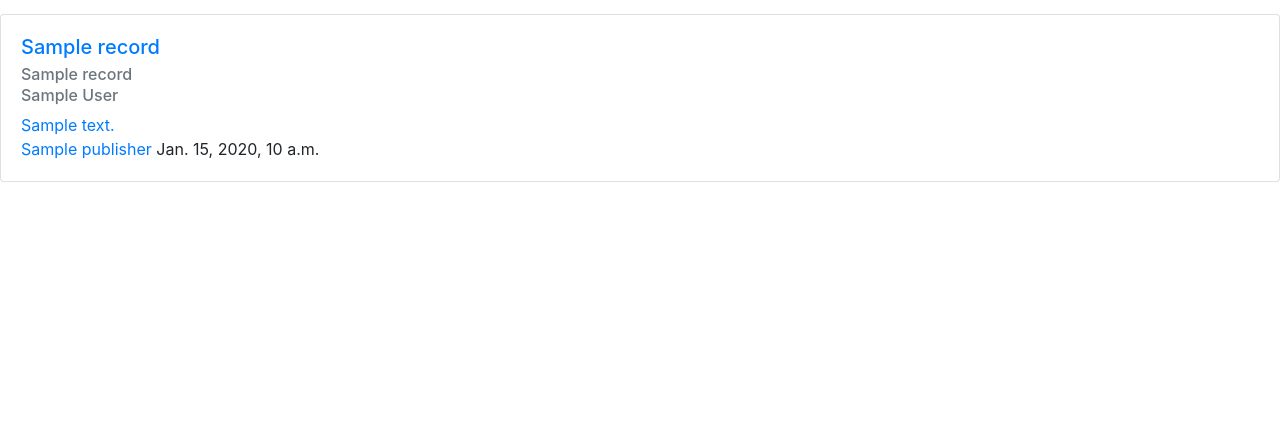
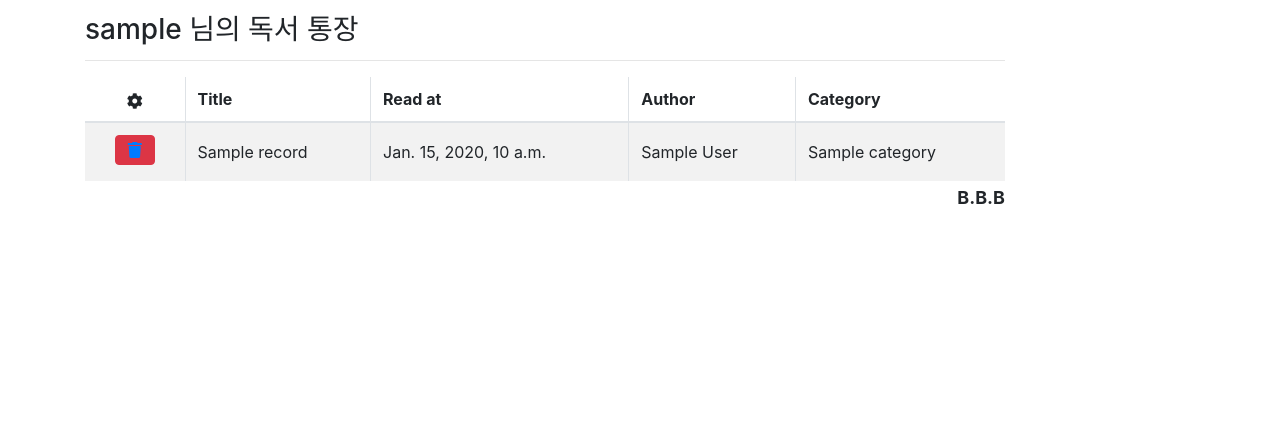
Before and after one commit to xyz-wr/B.B.B, a Django app: template personal/templates/my_page.html in a window 1280 px wide. Shown: the part 56-480 px from the top of the page. Run offline with Django 3.2, Linux system fonts and the light colour scheme; the template is opened without the code that fills it: most values are stand-ins (such as "Sample title", 1, 10 or a date in 2020); some libraries are stand-ins or nearby versions.

Commit message:
독서통장 css

```diff
--- a/personal/templates/my_page.html
+++ b/personal/templates/my_page.html
@@ -8,28 +8,127 @@
 <html lang="en">
 
 <head>
+
+    <link href="https://cdnjs.cloudflare.com/ajax/libs/font-awesome/4.4.0/css/font-awesome.min.css" rel='stylesheet' type='text/css'>
+
     <title>{{username}} 님의 독서 통장 </title>
+    <style>
+        .panel-table .panel-body{
+        padding:0;
+        }
+
+        .panel-table .panel-body .table-bordered{
+        border-style: none;
+        margin:0;
+        }
+
+        .panel-table .panel-body .table-bordered > thead > tr > th:first-of-type {
+            text-align:center;
+            width: 100px;
+        }
+
+        .panel-table .panel-body .table-bordered > thead > tr > th:last-of-type,
+        .panel-table .panel-body .table-bordered > tbody > tr > td:last-of-type {
+        border-right: 0px;
+        }
+
+        .panel-table .panel-body .table-bordered > thead > tr > th:first-of-type,
+        .panel-table .panel-body .table-bordered > tbody > tr > td:first-of-type {
+        border-left: 0px;
+        }
+
+        .panel-table .panel-body .table-bordered > tbody > tr:first-of-type > td{
+        border-bottom: 0px;
+        }
+
+        .panel-table .panel-body .table-bordered > thead > tr:first-of-type > th{
+        border-top: 0px;
+        }
+
+        .panel-table .panel-footer .pagination{
+        margin:0;
+        }
+
+        .panel-table .panel-footer .col{
+        line-height: 34px;
+        height: 34px;
+        }
+
+        .panel-table .panel-heading .col h3{
+        line-height: 30px;
+        height: 30px;
+        }
+
+        .panel-table .panel-body .table-bordered > tbody > tr > td{
+        line-height: 34px;
+        }
+
+
+    </style>
     {% fontawesome_5_static %}
 </head>
 
 <body>
     {% include 'nav.html' %}
     <div class="record-list">
-        {%for record in result %}
-        <a href="{%url 'record_detail' record.id%}">
-            <div class="card" style="width: 100%; margin-top: 2em;">
-                <div class="card-body">
-                  <h5 class="card-title">{{record.title}}</h5>
-                  <h6 class="card-subtitle mb-2 text-muted">{{record.record_title}}</h6>
-                  <h6 class="card-subtitle mb-2 text-muted">{{record.author}}</h6>
-                  <p class="card-text">{{record.summary}}</p>
 
-                  <a href="#" class="card-link">{{record.publisher}}</a>
-                  <span class = "card-text">{{record.read_at}}</span>
-                </div>
-              </div>
-        </a>
-        {%endfor%}
+              <div class="container">
+                <div class="row">
+                    <div class="col-md-10 col-md-offset-1">
+                        <div class="panel panel-default panel-table">
+                          <div class="panel-heading">
+                            <div class="row">
+                              <div class="col col-xs-6">
+                                <h3 class="panel-title">
+                                    {{username}} 님의 독서 통장
+                                </h3>
+                                <hr>
+                              </div>
+
+                            </div>
+                          </div>
+                          <div class="panel-body">
+                            <table class="table table-striped table-bordered table-list">
+                              <thead>
+                                <tr>
+                                    <th><em class="fa fa-cog"></em></th>
+                                    <th class="hidden-xs">Title</th>
+                                    <th>Read at</th>
+                                    <th>Author</th>
+                                    <th>Category</th>
+                                </tr>
+                              </thead>
+
+                              <tbody>
+
+                                        {%for record in result %}
+                                        <tr>
+                                        <td align="center">
+                                          <button type = "button" class="btn btn-danger"><a href="{%url 'record_delete' record.id %}"><em class="fa fa-trash"></em></a></button>
+
+                                        </td>
+
+                                        <td class="hidden-xs">{{record.title}}</td>
+                                        <td>{{record.read_at}}</td>
+                                        <td>{{record.author}}</td>
+                                        <td>{{record.category}}</td>
+                                        </tr>
+                                        {% endfor %}
+
+                                    </tbody>
+
+                            </table>
+
+                          </div>
+                          <div class="panel-footer">
+                            <div class="row">
+                              <div class="col col-xs-4" style="text-align: right; font-weight:bolder; font-size:large">B.B.B
+                              </div>
+
+                            </div>
+                          </div>
+                        </div>
+
     </div>
     {%include 'footer.html'%}
 </body>
```
